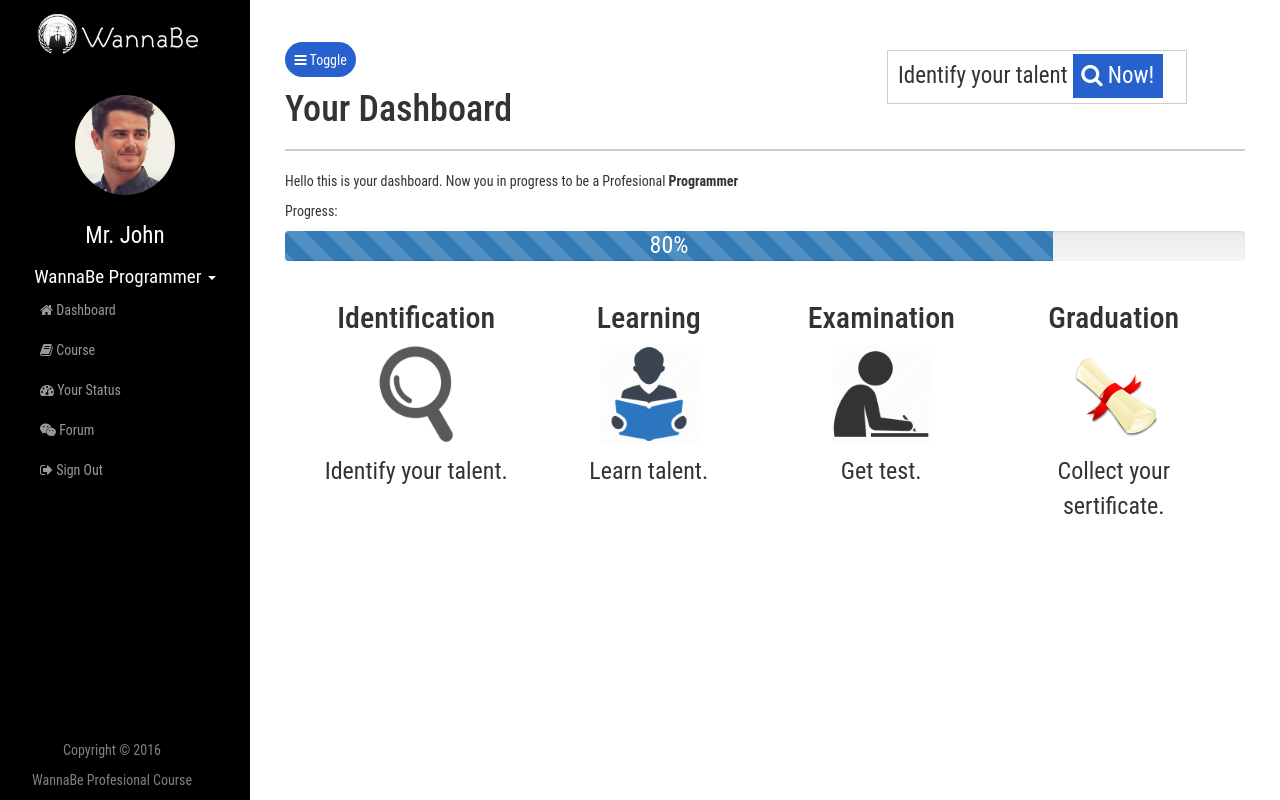
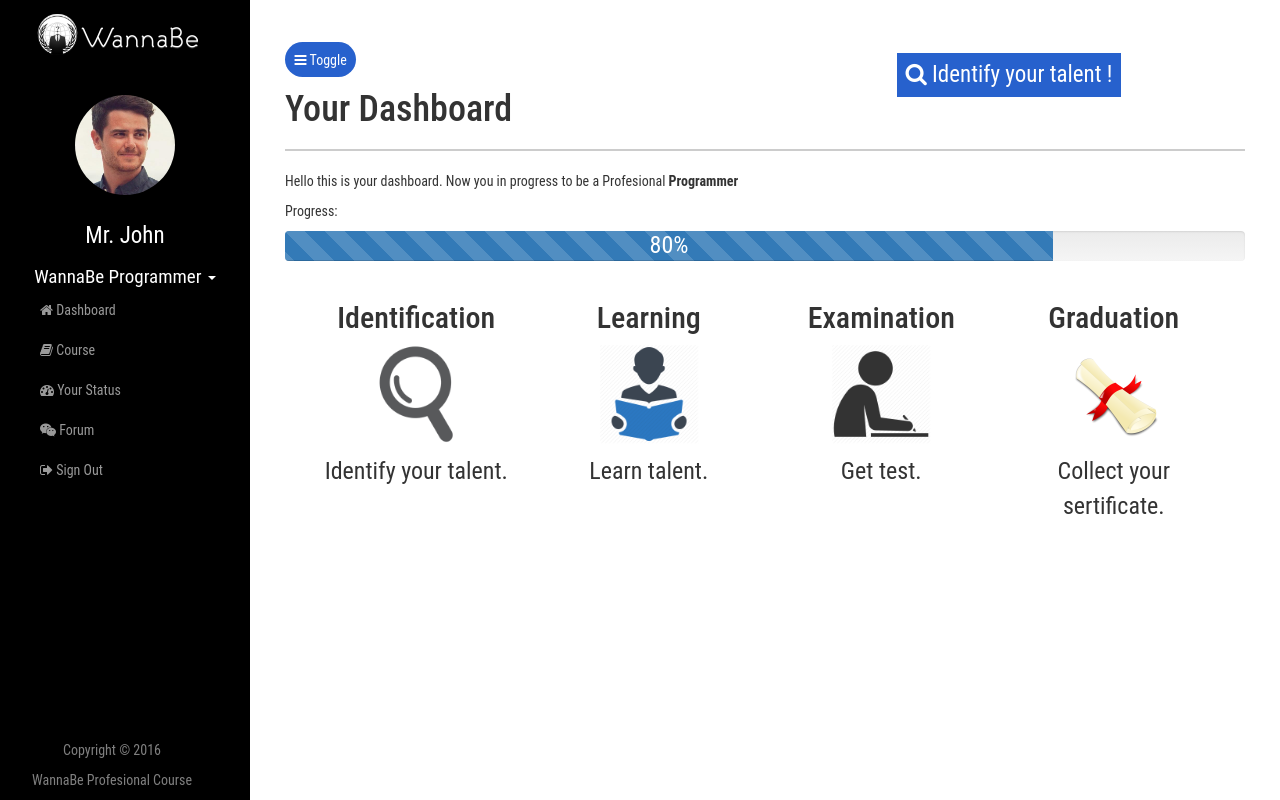
Before and after one commit to rxs1/wannabe, a PHP site: page /dashboard/index.php in a window 1280 px wide. Run offline with PHP 8.4, Linux system fonts and the light colour scheme; some libraries are stand-ins or nearby versions.

Commit message:
final fix tolooonggg

```diff
--- a/assets/css/simple-sidebar.css
+++ b/assets/css/simple-sidebar.css
@@ -190,7 +190,6 @@
     font-size: 23px;
     margin-right: 6%;
     width:300px;
-    border: solid #ccc 1px;
     padding: 1%;
 }
 #identify a{
--- a/dashboard/content-dashboard.php
+++ b/dashboard/content-dashboard.php
@@ -5,7 +5,7 @@
                     <div class="col-lg-12" id="dashboard">
                         <a href="#menu-toggle"  id="menu-toggle"><i class="fa fa-bars" aria-hidden="true"></i> Toggle</a>
                         <p id="identify" class="pull-right">
-                            Identify your talent <a href="identify.php"> <i class="fa fa-search" aria-hidden="false"></i> Now!</a>
+                           <a href="identify.php"> <i class="fa fa-search" aria-hidden="false"></i>  Identify your talent !</a>
                         </p>
                         <h1>Your Dashboard</h1>
                         <hr>
```
